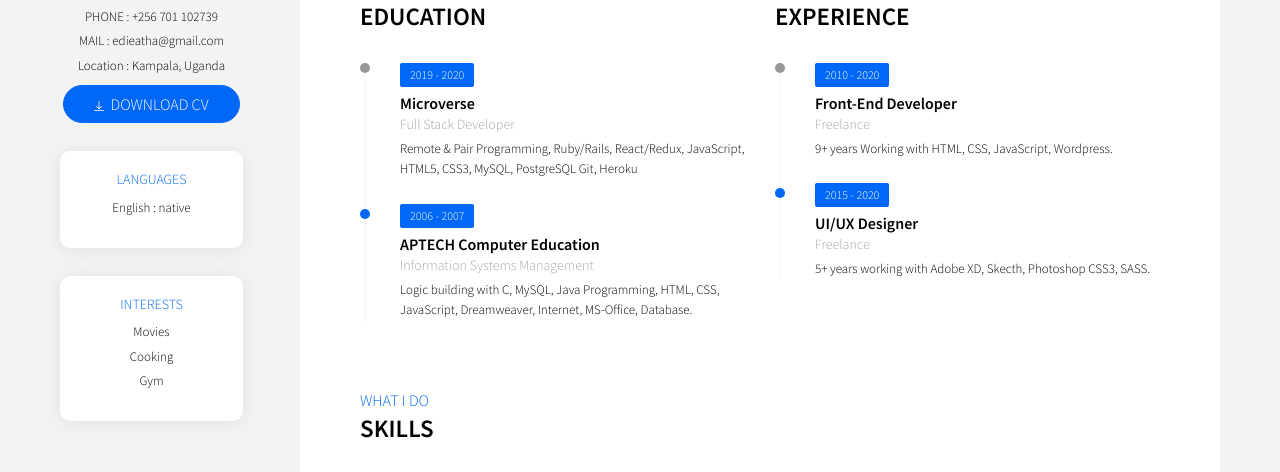
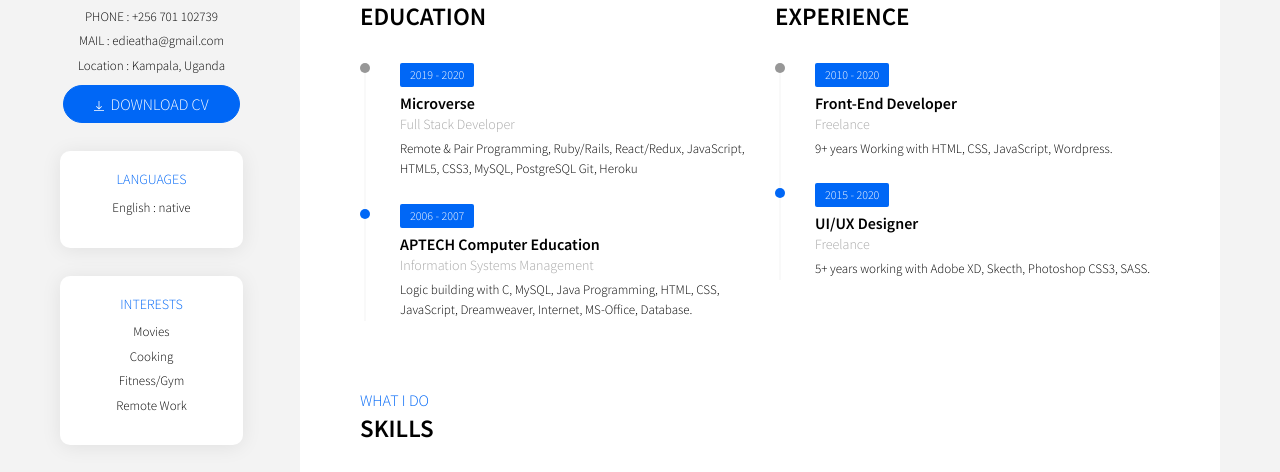
Before and after one commit to edieatha/portfolio, a website: page index.html in a window 1280 px wide. Shown: the part 314-786 px from the top of the page. Drawn offline with Linux system fonts and the light colour scheme.

Commit message:
Update index.html

```diff
--- a/index.html
+++ b/index.html
@@ -65,7 +65,8 @@
                         <h5 class="widget-title card-title">INTERESTS</h5>
                         <p>Movies</p>
                         <p>Cooking</p>
-                        <p>Gym</p>
+                        <p>Fitness/Gym</p>
+                        <p>Remote Work</p>
                     </div>
                 </div>
             </div>
@@ -253,7 +254,7 @@
                 <div class="contact-cards-wrapper">
                     <div class="contact-card">
                         <h6 class="contact-card-title">CALL</h6>
-                        <p class="contact-card-content">+256 701 102 739 , +987 654 3210</p>
+                        <p class="contact-card-content">+256 701 102 739 , +256 782 190 972</p>
                     </div>
                     <div class="contact-card">
                         <h6 class="contact-card-title">Email</h6>
```
